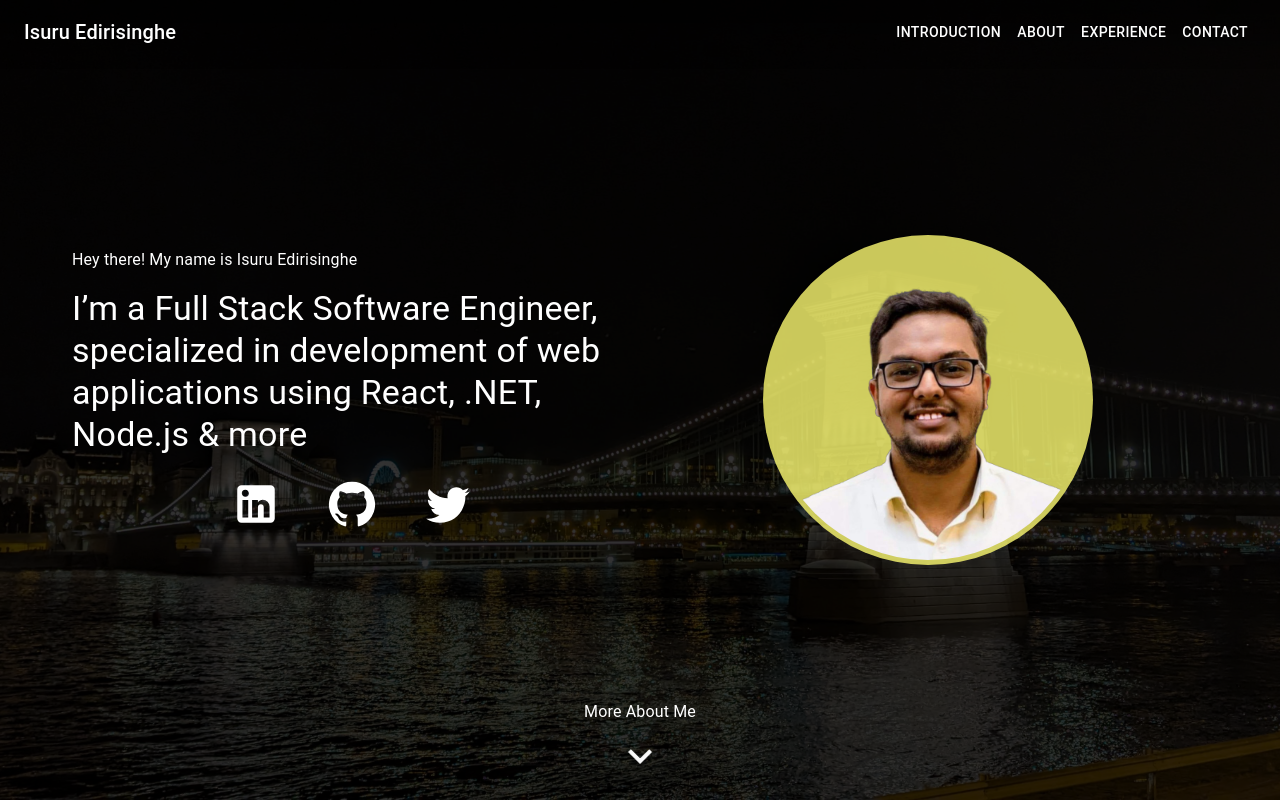
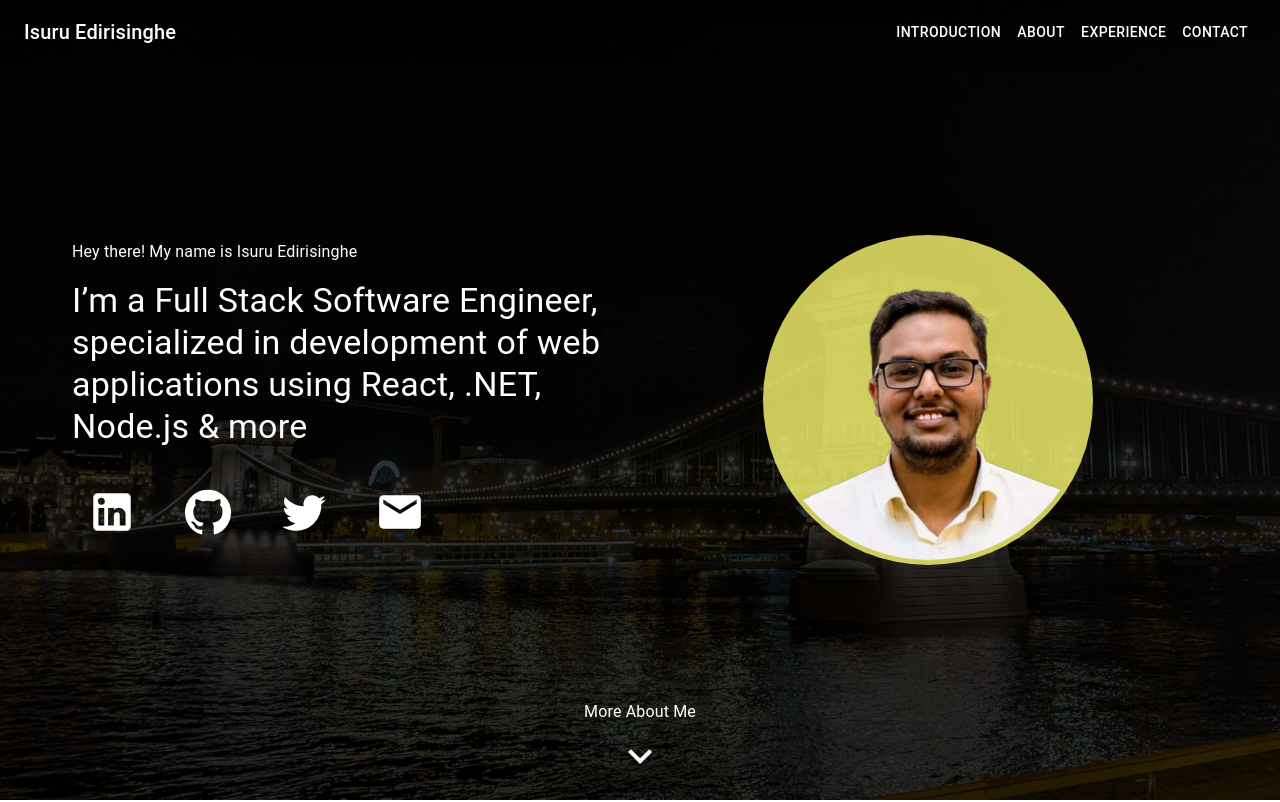
Before and after one commit to isuru117/portfolio, a React (Create React App) app: page / in a window 1280 px wide. Shown: the top 802 px of the page. Built offline with nearby package versions, Linux system fonts and the light colour scheme.

Commit message:
styling fixes in App and Home

```diff
--- a/src/App.css
+++ b/src/App.css
@@ -66,8 +66,15 @@ body {
   scroll-behavior: smooth;
 }
 
-.section-heading{
+.section-heading {
   padding-top: 50px;
+  font-size: 2rem;
+}
+
+@media (max-width: 700px) {
+  .section-heading {
+    font-size: 1.5rem;
+  }
 }
 
 .app-section {
--- a/src/components/Home/Home.tsx
+++ b/src/components/Home/Home.tsx
@@ -5,7 +5,7 @@ import KeyboardArrowDownIcon from '@mui/icons-material/KeyboardArrowDown';
 import { Link as ScrollLink, scroller } from 'react-scroll';
 import myImage from '../../assets/images/isuru.png';
 import backgroundImage from '../../assets/images/bridge.jpg';
-import { LinkedIn, GitHub, Twitter } from '@mui/icons-material';
+import { LinkedIn, GitHub, Twitter, Mail } from '@mui/icons-material';
 
 const Home: React.FC = () => {
     const theme = useTheme();
@@ -16,6 +16,7 @@ const Home: React.FC = () => {
         { name: 'LinkedIn', icon: <LinkedIn />, link: 'https://www.linkedin.com/in/isuru117' },
         { name: 'GitHub', icon: <GitHub />, link: 'https://github.com/isuru117/' },
         { name: 'Twitter', icon: <Twitter />, link: 'https://twitter.com/isuru117' },
+        { name: 'Mail', icon: <Mail />, link: 'mailto:isuruedirisinghe80@gmail.com' },
     ];
 
     useEffect(() => {
@@ -100,7 +101,10 @@ const Home: React.FC = () => {
                     sx={{
                         flex: 1,
                         padding: 1,
-                        order: isMobile ? 1 : 0
+                        order: isMobile ? 1 : 0,
+                        display: 'flex',
+                        flexDirection: 'column',
+                        alignItems: 'flex-start'
                     }}
                 >
                     <Typography variant="body1" component="p" sx={{ textAlign: 'left', marginBottom: 2 }}>
@@ -109,7 +113,7 @@ const Home: React.FC = () => {
                     <Typography variant="h4" component="h1" sx={{ textAlign: 'left' }}>
                         I’m a Full Stack Software Engineer, specialized in development of web applications using React, .NET, Node.js & more
                     </Typography>
-                    <List sx={{ display: 'flex', justifyContent: 'center', gap: 2 }}>
+                    <List sx={{ display: 'flex', justifyContent: 'flex-start', gap: 2, marginTop: 2 }}>
                         {socials.map((social, index) => (
                             <ListItem
                                 key={index}
@@ -150,7 +154,7 @@ const Home: React.FC = () => {
                     </List>
                 </Box>
             </Container>
-            {showArrow && (
+            {showArrow && !isMobile && (
                 <Box
                     sx={{
                         position: 'absolute',
```
